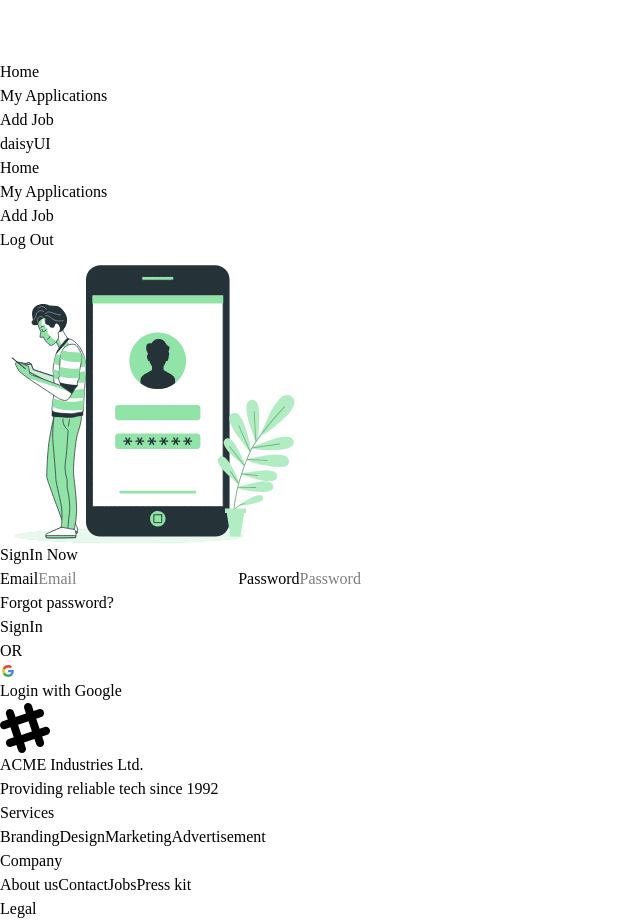
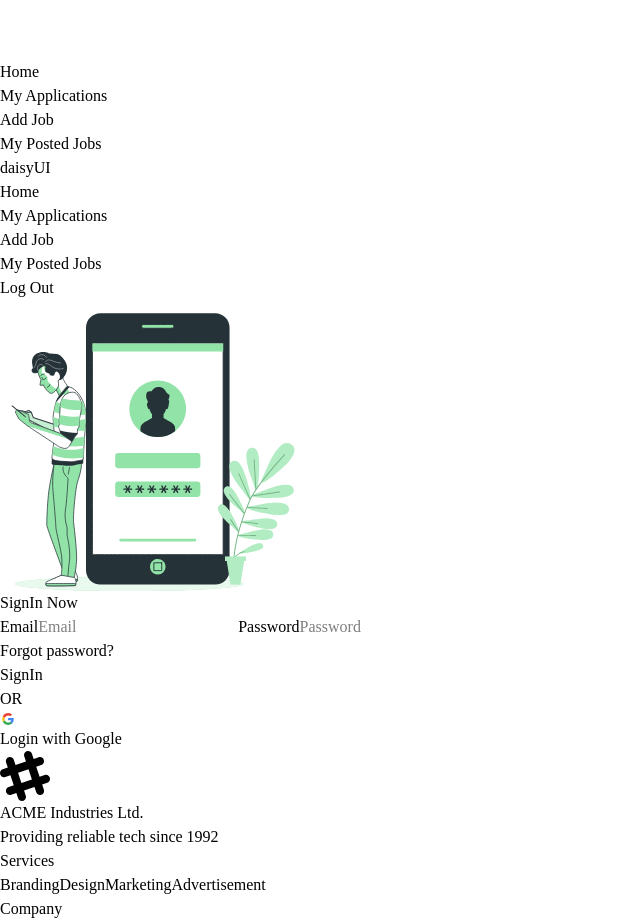
Before and after one commit to Debajit91/career-code, a React (Vite) app: page /signin in a window 1280 px wide. Shown: the part 1220-2144 px from the top of the page, without its empty margins (0-640 px from the left). Built offline with nearby package versions, Linux system fonts and the light colour scheme; no server answers; sample sign-in values are in the browser's storage.

Commit message:
my posted jobs pages created

```diff
--- /dev/null
+++ b/src/Pages/MyPostedJobs/MyPostedJobs.jsx
@@ -0,0 +1,11 @@
+import React from 'react';
+
+const MyPostedJobs = () => {
+    return (
+        <div>
+            <h2>MyPostedJobs</h2>
+        </div>
+    );
+};
+
+export default MyPostedJobs;
--- a/src/Pages/Shared/NavBar.jsx
+++ b/src/Pages/Shared/NavBar.jsx
@@ -31,6 +31,9 @@ const NavBar = () => {
       {
         user && <><li>
         <NavLink to="/addJob">Add Job</NavLink>
+      </li>
+      <li>
+        <NavLink to="/myPostedJobs">My Posted Jobs</NavLink>
       </li>
         </>
       }
--- a/src/Router/router.jsx
+++ b/src/Router/router.jsx
@@ -10,6 +10,7 @@ import JobApply from "../Pages/JobApply/JobApply";
 import PrivateRoute from "../Routes/PrivateRoute";
 import MyApplications from "../Pages/MyApplicatons/MyApplications";
 import AddJob from "../Pages/AddJob/AddJob";
+import MyPostedJobs from "../Pages/MyPostedJobs/MyPostedJobs";
 
 const router = createBrowserRouter([
   {
@@ -40,6 +41,12 @@ const router = createBrowserRouter([
             </PrivateRoute>
         },
         {
+            path: 'myPostedJobs',
+            element: <PrivateRoute>
+                <MyPostedJobs></MyPostedJobs>
+            </PrivateRoute>
+        },
+        {
             path: '/register',
             Component: Register
         },
```
